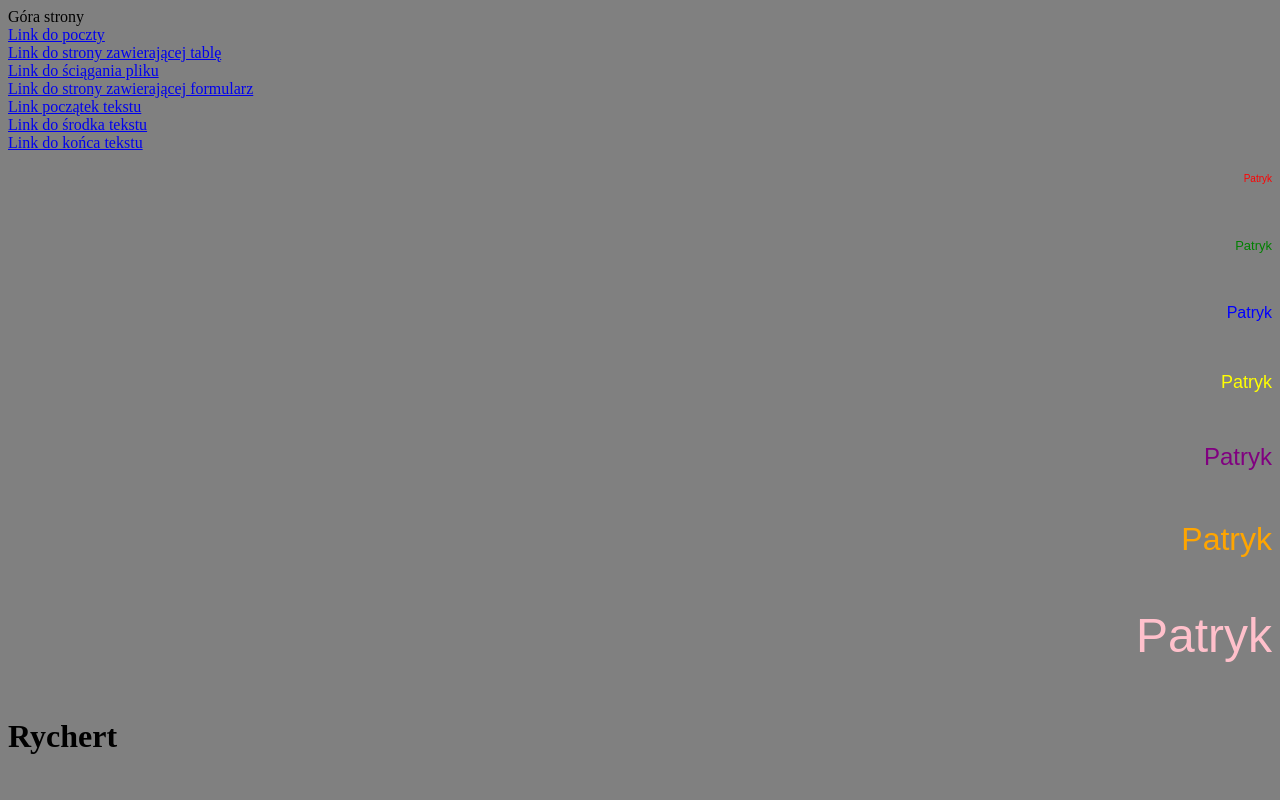
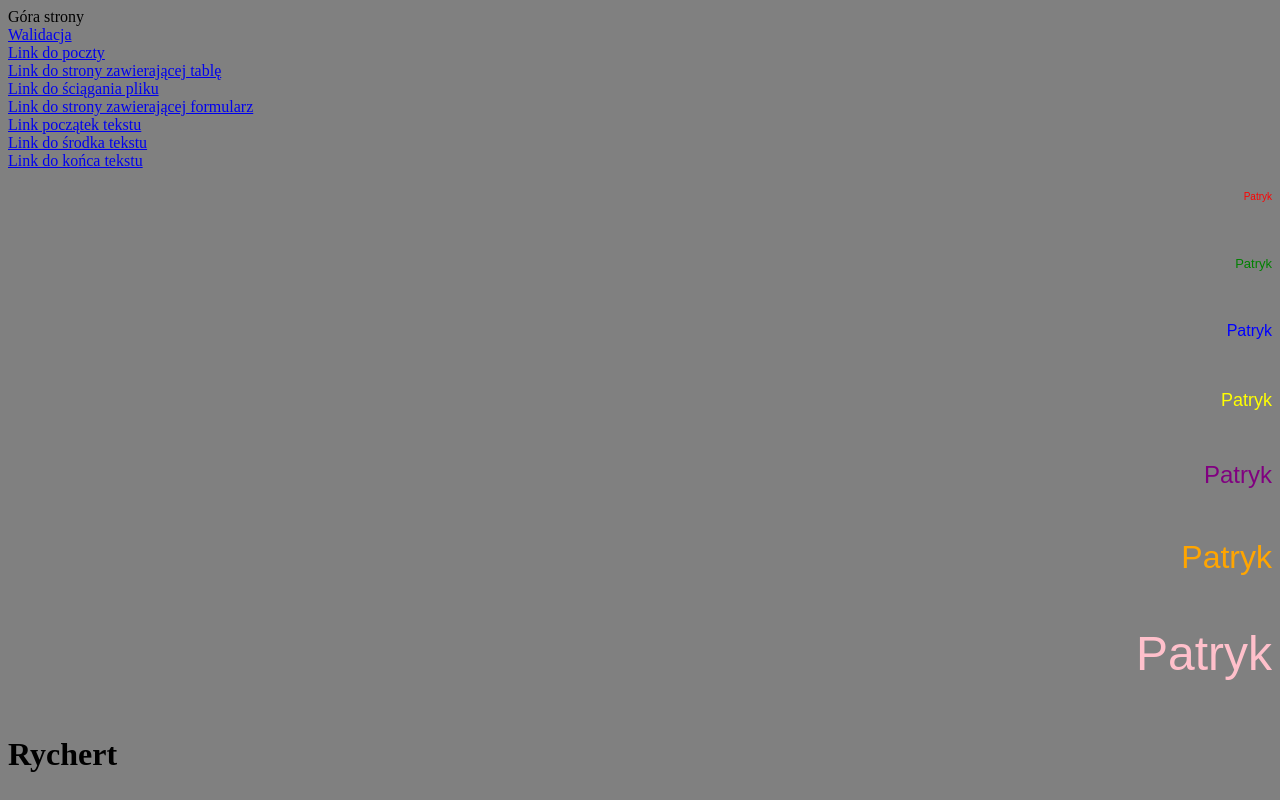
Before and after one commit to haihek/Strona-arty, a plain HTML site: page index.html in a window 1280 px wide. Shown: the top 800 px of the page. Drawn offline with Linux system fonts and the light colour scheme.

Commit message:
Walidacja

```diff
--- a/index.html
+++ b/index.html
@@ -12,6 +12,9 @@
           <body>
 
 		  Góra strony <a name="poczatek"></a>
+		  <br>
+
+                  <A HREF="Walidacja_Rychert.html" NAME="Walidacja_Rychert.html"></> Walidacja</A>
 		  <br>
 	          <A HREF="Poczta_Rychert.html" NAME="Poczta_Rychert.html"></> Link do poczty</A>
 		  <br>
```
